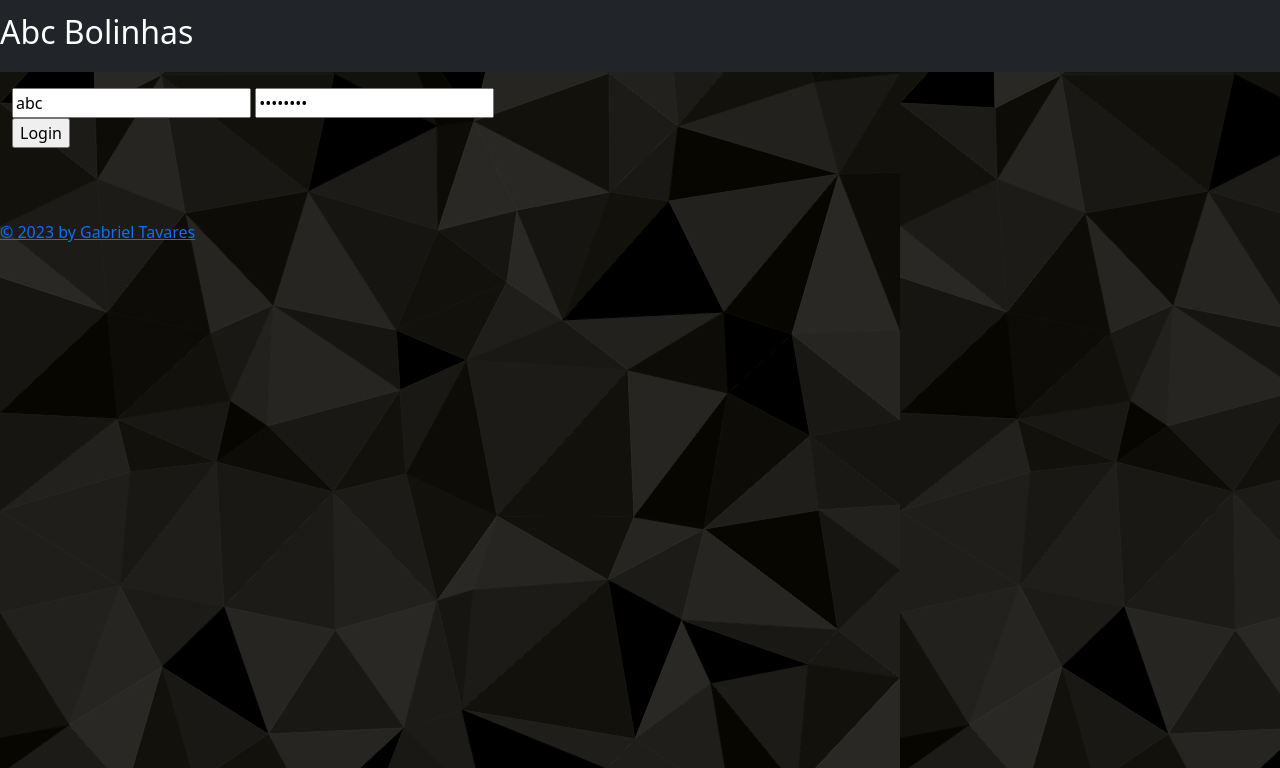
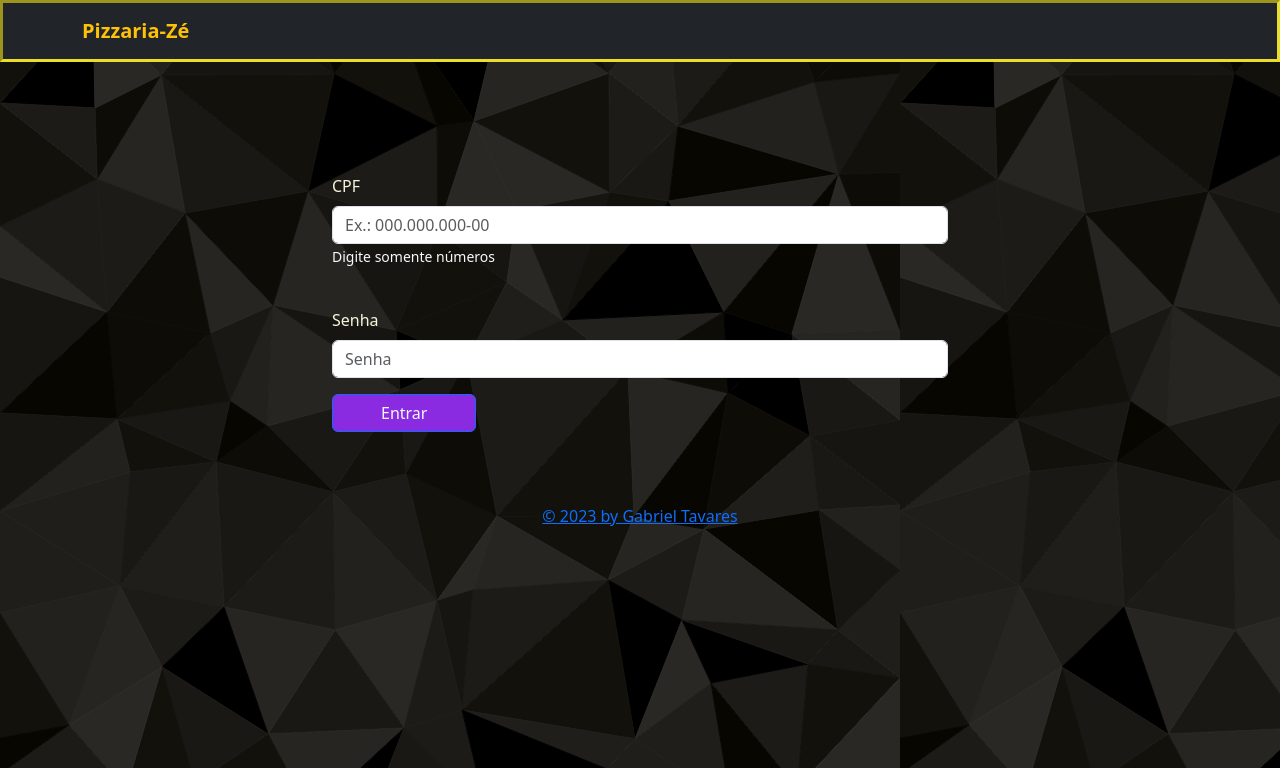
Before and after one commit to Gabrielst9/comandas_app, a Python web app: template scr/mod_login/templates/formLogin.html in a window 1280 px wide. Shown: the top 768 px of the page. Run offline with Jinja, Linux system fonts and the light colour scheme; the template is opened without the code that fills it, so the values that code supplies are empty; some libraries are stand-ins or nearby versions.

Commit message:
Mudanças Finais no Projeto, Adição da tela de Login no app e na Api, alteração do layout basico do base html

```diff
--- a/scr/mod_login/templates/formLogin.html
+++ b/scr/mod_login/templates/formLogin.html
@@ -7,19 +7,91 @@
 
 
 {% block menu %}
-<nav class="navbar navbar-dark bg-dark">
-    <a class="navbar-brand" href="#"><h2>Abc Bolinhas</h2></a>
+<nav class="border navbar navbar-expand-lg bg-dark ">
+    <div class="container ">
+        <a class=" text-warning navbar-brand fw-semibold"
+                    >Pizzaria-Zé<i class="text-primary ms-2"></i
+                    ></a>
+    </div>
 </nav>
 {% endblock %}
 
 
 
 {% block content %}
-<form action="{{ url_for('login.validaLogin') }}" method="post">
-        <input placeholder="CPF" name="usuario" type="text" value="abc">
-        <input placeholder="Senha" name="senha" type="password" value="Bolinhas">
-        <br>
-        <input type="submit" value="Login">
+<div class="row">
+    <div class="col-12 col-md-10 col-lg-6 mx-auto mt-5">
+      <div class="text-md-start">
+            <form class="mt-4" name="formLogin" id="formLogin" action="{{ url_for('login.validaLogin') }}" method="post">
 
-</form>
+                    <!-- CPF -->
+                    <!--================================================================================================-->
+                    <br>
+                    <div class="form-group mb-3 position-relative">
+                        <label class="form-label" for="cpf">CPF</label>
+                        <input type="text" class="form-control input" name="usuario" id="usuario" value="{{ cpf }}" placeholder="Ex.: 000.000.000-00" maxlength="11">
+                        <small id="CPFHelper" class="form-text text-light">Digite somente números</small>
+                    </div>
+                    <!--================================================================================================-->
+
+                    <!-- Senha -->
+                    <!--================================================================================================-->
+                    <br>
+                    <div class="form-group mb-3 position-relative">
+                        <label class="form-label" for="senha">Senha</label>
+                        <input class="form-control input" type="password" name="senha" id="senha" value="{{ senha }}" placeholder="Senha">
+                    </div>
+                    <!--================================================================================================-->
+
+                    <button type="submit" value="login" class="botao btn btn-outline-primary text-light px-5">Entrar</button>
+
+            </form>
+      </div>
+    </div>
+    </div>
 {% endblock %}
+
+
+{% block js %}
+
+{% if request.args.get('msgErro'): %}
+<script>
+Swal.fire("Erro", "{{ request.args.get('msgErro') }}", "error");
+</script>
+{%endif%}
+
+<script>
+   $('#formLogin').submit(function (e) {
+       e.preventDefault();
+       var form = $('#formLogin')[0];
+       var data = new FormData(form);
+       console.log(data);
+       $.ajax({
+           type: "POST", enctype: 'multipart/form-data',
+           url: "{{url_for('login.validaLogin')}}",
+           data: data,
+           processData: false,
+           contentType: false,
+           cache: false,
+           timeout: 600000,
+           // manipular o retorno da requisição
+           success: function (data) {
+               if (data.erro) {
+                   Swal.fire({
+                       text: data.msgErro,
+                       icon: "error"
+                   });
+               } else {
+                   window.location.replace($SCRIPT_ROOT + "{{ url_for('index.formIndex') }}");
+               }
+           },
+           // manipular erros da requisição
+           error: function (e) {
+               console.log(e);
+           }
+       })
+   })
+
+</script>
+
+{%endblock%}
--- a/scr/static/css/style.css
+++ b/scr/static/css/style.css
@@ -5,6 +5,7 @@
 body{
     color: beige;
     background-image: url('../img/stacked-peaks-haikei.svg');
+    width: 100% !important;
 }
 
 
--- a/scr/templates/base.html
+++ b/scr/templates/base.html
@@ -127,7 +127,9 @@
 <!-- ____________________________________________________________________________________________________________________ -->
     <!-- Rodapé -->
     {% block footer %}
-        <a href="{{ url_for('index.formIndex') }}">&copy; 2023 by Gabriel Tavares</a>
+        <footer class="d-flex justify-content-center align-items-end">
+            <a class="" href="{{ url_for('index.formIndex') }}">&copy; 2023 by Gabriel Tavares</a>
+        </footer>
     {% endblock %}
 <!-- ____________________________________________________________________________________________________________________ -->
 
```
Also changed, not shown: scr/mod_login/login.py (+20 -14 lines).
